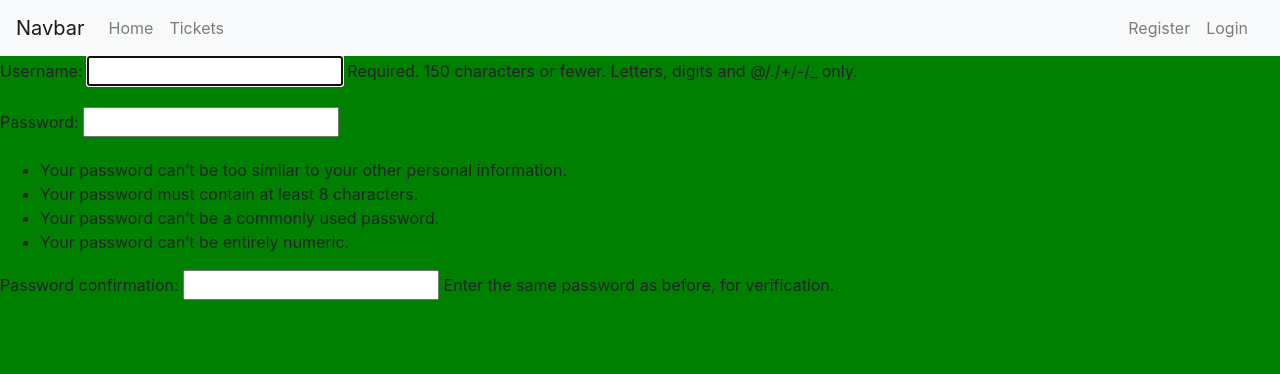
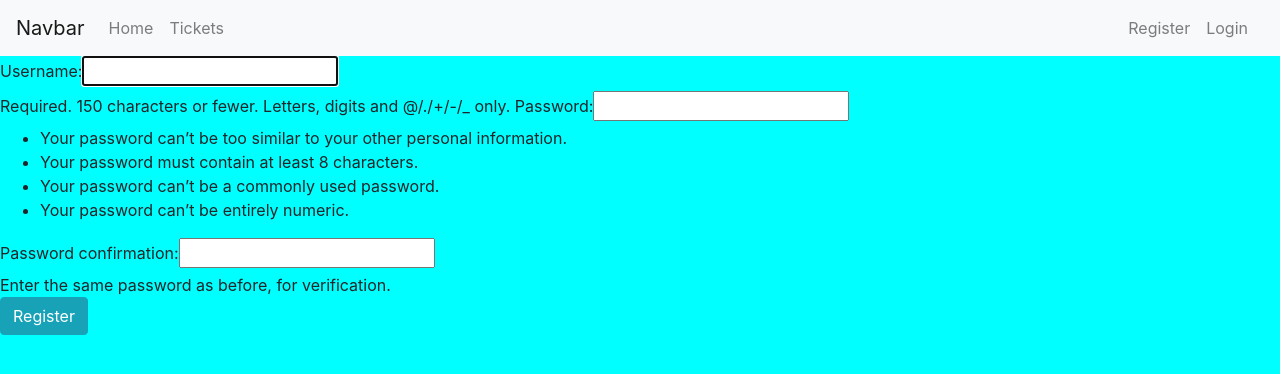
Before and after one commit to bravoalpha79/MothRadar, a Django app: page /register/ in a window 1280 px wide. Shown: the top 374 px of the page. Run offline with Django 3.2, Linux system fonts and the light colour scheme; some libraries are stand-ins or nearby versions.

Commit message:
add register form button and csrf token

```diff
--- a/tickets/static/tickets/style.css
+++ b/tickets/static/tickets/style.css
@@ -1,3 +1,3 @@
 body {
-  background-color: green;
+  background-color: aqua;
 }
--- a/users/templates/users/register.html
+++ b/users/templates/users/register.html
@@ -1,4 +1,11 @@
 {% extends "tickets/base.html" %}
+{% load crispy_forms_tags %}
 {% block content %}
-    {{ form.as_p }}
+<form method="POST">
+    {% csrf_token %}
+    {{ form }}
+    <div>
+        <button class="btn btn-info" type="submit">Register</button>
+    </div>
+</form>
 {% endblock %}
```
